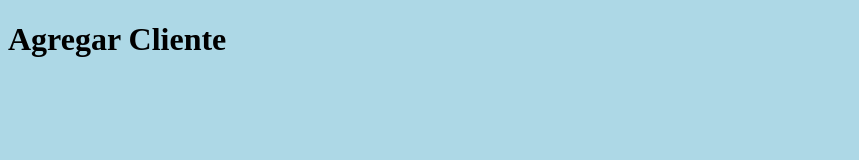
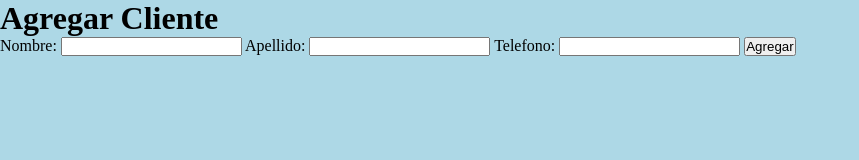
Before and after one commit to Francrodi/ClientManager, an Electron app: page src/agregarCliente.html in a window 1280 px wide. Shown: the whole page, without its empty margins (0-859 px from the left). Drawn offline with Linux system fonts and the light colour scheme.

Commit message:
form agregar cliente

```diff
--- a/main.js
+++ b/main.js
@@ -89,3 +89,7 @@ ipcMain.on("cerrar", (evt, args) => {
 ipcMain.on("nueva-ventana", (evt, args) => {
     cargarVentana(args, 2);
 });
+
+ipcMain.on("cliente-form", (evt, args) => {
+    console.log(`form recibida! args = ${args}`);
+});
--- a/src/agregarCliente.html
+++ b/src/agregarCliente.html
@@ -2,8 +2,27 @@
 <html>
     <head>
         <title>Agregar Cliente</title>
+        <link rel="stylesheet" href="style.css" />
     </head>
     <body bgcolor="lightblue">
         <h1>Agregar Cliente</h1>
+        <form id="cliente-form">
+            <label for="nombre">Nombre:</label>
+            <input type="text" id="nombre" />
+            <label for="apellido">Apellido:</label>
+            <input type="text" id="apellido" />
+            <label for="telefono">Telefono:</label>
+            <input type="number" id="telefono" />
+            <input type="submit" value="Agregar" id="boton-submit" />
+        </form>
     </body>
+    <script>
+        const { ipcRenderer } = require("electron");
+        document.getElementById("boton-submit").onclick = function () {
+            ipcRenderer.send(
+                "cliente-form",
+                document.getElementById("cliente-form").getAttributeNames
+            );
+        };
+    </script>
 </html>
--- /dev/null
+++ b/src/style.css
@@ -0,0 +1,5 @@
+* {
+    box-sizing: border-box;
+    margin: 0;
+    padding: 0;
+}
```
